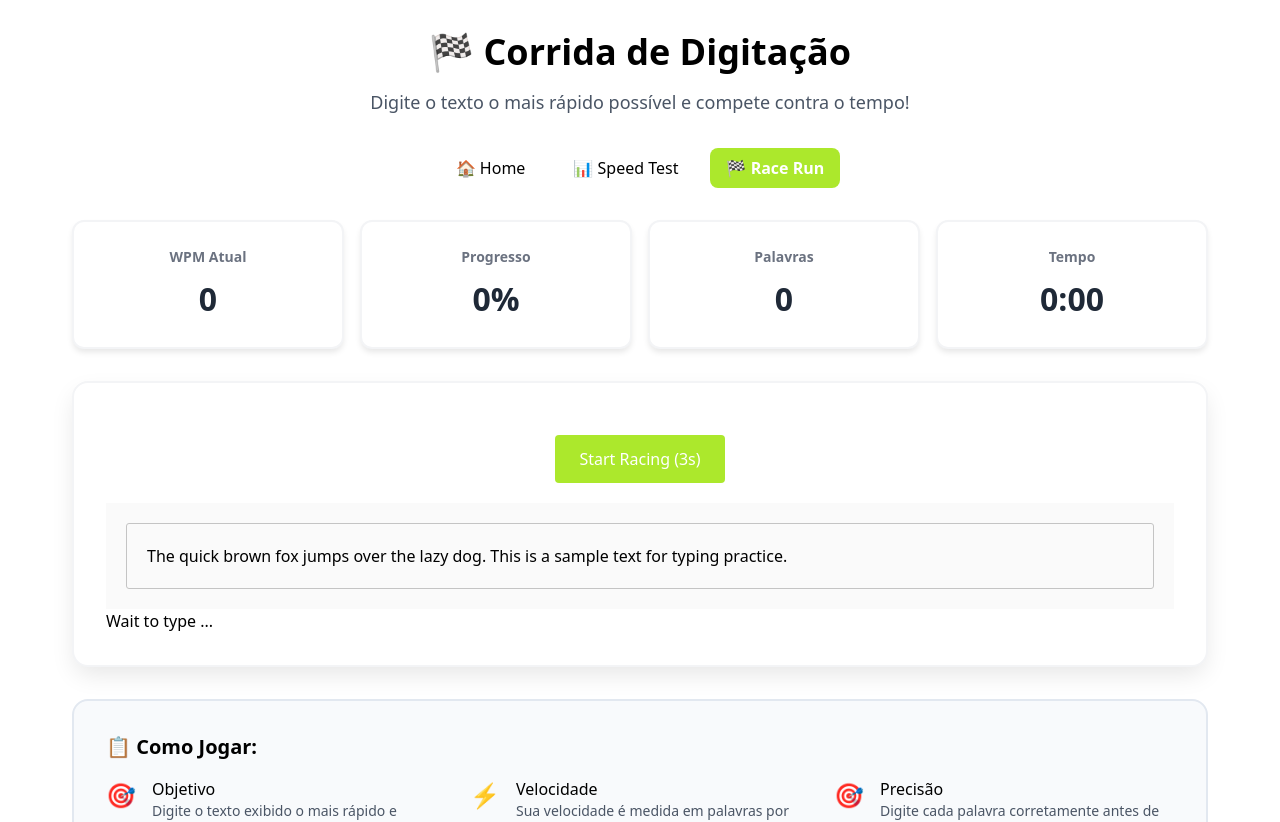
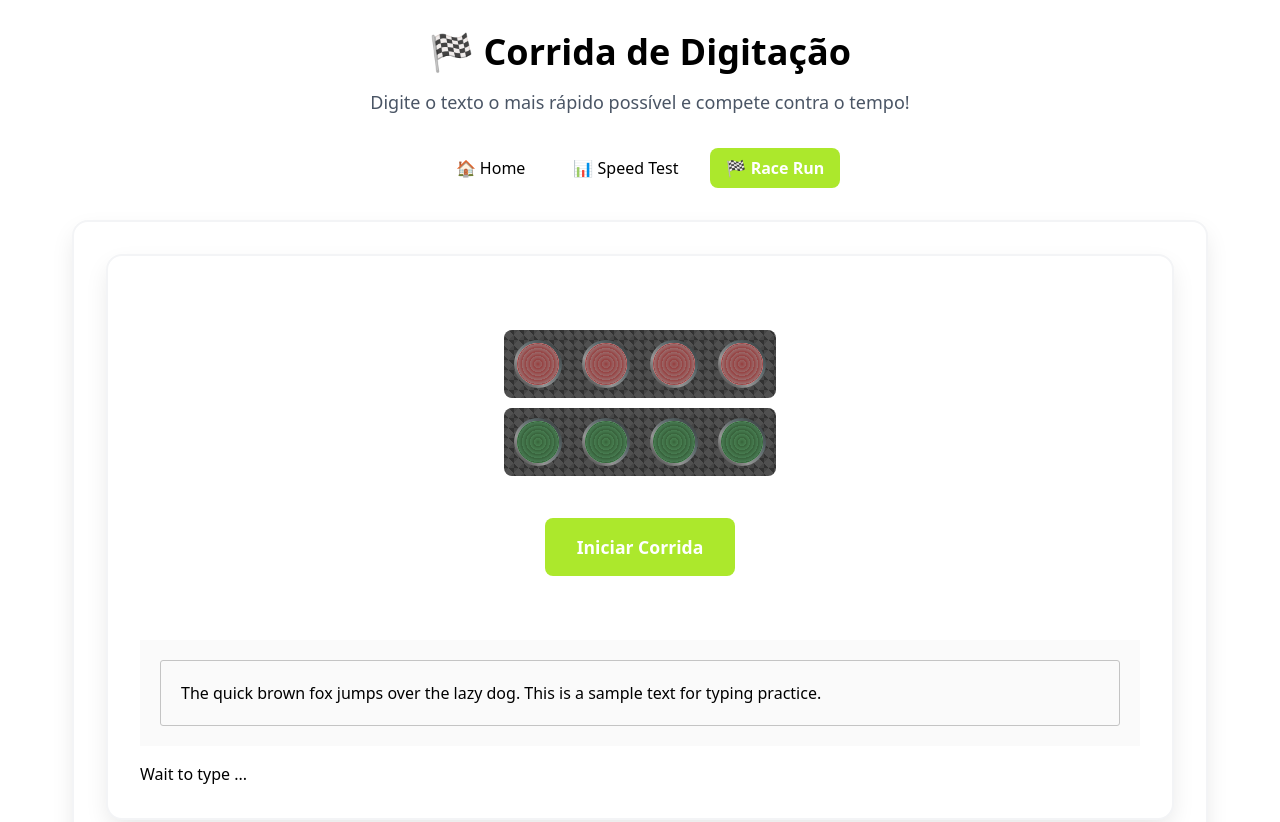
Before and after one commit to LuanComputacao/typetype, a Vue app: page /race-run in a window 1280 px wide. Shown: the top 822 px of the page. Built offline with nearby package versions, Linux system fonts and the light colour scheme; the HTML template or start-up script is replaced by a standard one.

Commit message:
feat: enhance Race component with pre-race semaphore and improved race state management

```diff
--- a/src/components/racing/Race.vue
+++ b/src/components/racing/Race.vue
@@ -1,13 +1,49 @@
 <template>
-    <div>
-        <div>
+    <div class="race-container">
+        <!-- Loading State -->
         <div v-if="racing.loading" class="run__loading-flag">
             <div>Loading text</div>
         </div>
-          <div v-else-if="!racing.started" class="countdown">
-            <button @click="startRacing" class="start-btn">Start Racing ({{ timer }}s)</button>
+
+        <!-- Pre-Race State with Semaphore -->
+        <div v-else-if="!racing.started" class="pre-race">
+            <div class="semaphore-container">
+                <SemaphoreLights :counter="semaphoreCounter" :max-counter="5" />
+            </div>
+            <div class="countdown">
+                <button @click="startCountdown" class="start-btn" :disabled="countdownRunning">
+                    {{ countdownRunning ? `Iniciando em ${timer}s` : 'Iniciar Corrida' }}
+                </button>
             </div>
         </div>
+
+        <!-- Race State -->
+        <div v-else class="race-active">
+            <!-- Speedometer -->
+            <div class="speedometer-container">
+                <SpeedometerDigital :velocity="currentWPM" :velocity-last-word="currentPartialWPM" />
+            </div>
+
+            <!-- Race Track with Car -->
+            <div class="racetrack-container">
+                <RaceTrack
+                    :lanes="1"
+                    track-height="120px"
+                    :cars="[{
+                        variant: 1,
+                        position: carPosition,
+                        lane: 1,
+                        speed: currentWPM,
+                        direction: 'right',
+                        size: 'medium',
+                        color: 'blue'
+                    }]"
+                />
+            </div>
+        </div>
+
+        <!-- Text Display and Input -->
+        <div class="typing-section">
             <QuoteBox
                 :text="quoteText"
                 :typed="typed"
@@ -21,6 +57,11 @@
                 @input="updateRacing"
                 @update="updateRacing"
             />
+            <div v-else class="race-completed">
+                <h2 class="text-2xl font-bold text-green-600">🎉 Corrida Finalizada!</h2>
+                <p class="text-lg">Velocidade final: {{ Math.round(me.wpm || 0) }} WPM</p>
+            </div>
+        </div>
     </div>
 </template>
 
@@ -28,6 +69,9 @@
 import { ref, computed, onMounted } from 'vue'
 import QuoteBox from '@/components/typing/QuoteBox.vue'
 import TypeBox from '@/components/typing/TypeBox.vue'
+import SemaphoreLights from '@/components/transit/SemaphoreLights.vue'
+import SpeedometerDigital from '@/components/driver/SpeedometerDigital.vue'
+import RaceTrack from '@/components/transit/RaceTrack.vue'
 // import RacingTracker from '@/components/RacingTracker.vue'
 // import CountDown from '@/components/for-racing/CountDown.vue'
 
@@ -62,6 +106,16 @@ const quoteText = ref('The quick brown fox jumps over the lazy dog. This is a sa
 const wordsTyped = ref(0)
 const lastWordTyped = ref('')
 
+// New reactive data for components
+const semaphoreCounter = ref(0)
+const countdownRunning = ref(false)
+const currentWPM = ref(0)
+const currentPartialWPM = ref(0)
+
+// Countdown interval
+let countdownInterval: ReturnType<typeof setInterval> | null = null
+let semaphoreInterval: ReturnType<typeof setInterval> | null = null
+
 const wordRegex = /[^ ]* ?/
 
 const me = ref<Racer>({
@@ -82,6 +136,10 @@ const racing = ref<Racing>({
 // Computed
 const typingDone = computed(() => {
   return quoteText.value === typed.value
+})
+
+const carPosition = computed(() => {
+  return me.value.progress
 })
 
 // Methods
@@ -108,12 +166,43 @@ const getWPM = () => {
 }
 
 const registerCurrentVelocity = () => {
-  me.value.wpm = getWPM()
-  me.value.wpmHistory?.push(getPartialWPM())
+  const wpm = getWPM()
+  const partialWPM = getPartialWPM()
+
+  me.value.wpm = wpm
+  me.value.wpmHistory?.push(partialWPM)
+
+  // Update reactive values for components
+  currentWPM.value = wpm
+  currentPartialWPM.value = partialWPM
+}
+
+const startCountdown = () => {
+  if (countdownRunning.value) return
+
+  countdownRunning.value = true
+  timer.value = 3
+
+  // Start semaphore animation
+  semaphoreInterval = setInterval(() => {
+    semaphoreCounter.value = (semaphoreCounter.value + 1) % 6
+  }, 500)
+
+  // Start countdown
+  countdownInterval = setInterval(() => {
+    timer.value--
+    if (timer.value <= 0) {
+      clearInterval(countdownInterval!)
+      clearInterval(semaphoreInterval!)
+      startRacing()
+    }
+  }, 1000)
 }
 
 const startRacing = () => {
   racing.value.started = true
+  countdownRunning.value = false
+  semaphoreCounter.value = 5 // Green light
   startTimer()
   startTyping()
 }
@@ -171,43 +260,112 @@ onMounted(() => {
 </script>
 
 <style lang="scss" scoped>
-.carbon {
-  width: 300px;
-  height: 300px;
+.race-container {
+  display: flex;
+  flex-direction: column;
+  gap: 2rem;
+  padding: 1rem;
 }
 
-.run {
-  &__loading-flag {
+.run__loading-flag {
   text-align: center;
-    padding: 20px;
+  padding: 2rem;
+  font-size: 1.2rem;
+  color: #6b7280;
+}
 
-    &__img {
-      height: 92px;
+.pre-race {
+  display: flex;
+  flex-direction: column;
+  align-items: center;
+  gap: 2rem;
+  padding: 2rem;
 }
-  }
+
+.semaphore-container {
+  display: flex;
+  justify-content: center;
 }
 
 .countdown {
   text-align: center;
-  padding: 20px;
 }
 
 .start-btn {
   background-color: #ace82c;
   color: white;
   border: none;
-  padding: 12px 24px;
-  font-size: 16px;
-  border-radius: 4px;
+  padding: 1rem 2rem;
+  font-size: 1.1rem;
+  font-weight: 600;
+  border-radius: 0.5rem;
   cursor: pointer;
+  transition: all 0.3s ease;
 
-  &:hover {
+  &:hover:not(:disabled) {
     background-color: #9bd327;
+    transform: translateY(-2px);
+  }
+
+  &:disabled {
+    opacity: 0.7;
+    cursor: not-allowed;
   }
 }
 
-.racing-panel {
+.race-active {
   display: flex;
-  flex-direction: row;
+  flex-direction: column;
+  gap: 1.5rem;
+}
+
+.speedometer-container {
+  display: flex;
+  justify-content: center;
+  padding: 1rem;
+  background: #f8fafc;
+  border-radius: 1rem;
+  border: 2px solid #e2e8f0;
+}
+
+.racetrack-container {
+  background: #f1f5f9;
+  padding: 1rem;
+  border-radius: 1rem;
+  border: 2px solid #cbd5e1;
+}
+
+.typing-section {
+  display: flex;
+  flex-direction: column;
+  gap: 1rem;
+}
+
+.race-completed {
+  text-align: center;
+  padding: 2rem;
+  background: #f0fdf4;
+  border: 2px solid #86efac;
+  border-radius: 1rem;
+
+  h2 {
+    margin-bottom: 0.5rem;
+  }
+
+  p {
+    color: #166534;
+  }
+}
+
+@media (max-width: 768px) {
+  .race-container {
+    padding: 0.5rem;
+    gap: 1rem;
+  }
+
+  .speedometer-container,
+  .racetrack-container {
+    padding: 0.5rem;
+  }
 }
 </style>
--- a/src/views/RaceRun.vue
+++ b/src/views/RaceRun.vue
@@ -12,28 +12,6 @@
         <router-link to="/" class="nav-link">🏠 Home</router-link>
         <router-link to="/speed-test" class="nav-link">📊 Speed Test</router-link>
         <span class="nav-link nav-link--active">🏁 Race Run</span>
-      </div>
-    </div>
-
-    <!-- Race Stats -->
-    <div class="race-stats mb-6">
-      <div class="stats-grid">
-        <div class="stat-card">
-          <h3 class="stat-label">WPM Atual</h3>
-          <p class="stat-value">{{ currentWPM }}</p>
-        </div>
-        <div class="stat-card">
-          <h3 class="stat-label">Progresso</h3>
-          <p class="stat-value">{{ currentProgress }}%</p>
-        </div>
-        <div class="stat-card">
-          <h3 class="stat-label">Palavras</h3>
-          <p class="stat-value">{{ wordsTyped }}</p>
-        </div>
-        <div class="stat-card">
-          <h3 class="stat-label">Tempo</h3>
-          <p class="stat-value">{{ formattedTime }}</p>
-        </div>
       </div>
     </div>
 
@@ -109,7 +87,7 @@
 </template>
 
 <script setup lang="ts">
-import { ref, computed, onMounted } from 'vue'
+import { ref, computed } from 'vue'
 import Race from '@/components/racing/Race.vue'
 
 interface RacerData {
@@ -120,31 +98,19 @@ interface RacerData {
   wpmHistory?: number[]
 }
 
-// Reactive state
-const currentWPM = ref(0)
-const currentProgress = ref(0)
-const wordsTyped = ref(0)
-const startTime = ref<number | null>(null)
-const elapsedTime = ref(0)
+// Reactive state for results only
 const showResults = ref(false)
-
-// Timer
-let timerInterval: ReturnType<typeof setInterval> | null = null
+const raceStats = ref<RacerData | null>(null)
 
 // Final stats for results
 const finalStats = ref({
   wpm: 0,
   words: 0,
-  time: '0:00'
+  time: '0:00',
+  progress: 0
 })
 
 // Computed properties
-const formattedTime = computed(() => {
-  const minutes = Math.floor(elapsedTime.value / 60)
-  const seconds = elapsedTime.value % 60
-  return `${minutes}:${seconds.toString().padStart(2, '0')}`
-})
-
 const performanceLevel = computed(() => {
   const wpm = finalStats.value.wpm
   if (wpm >= 60) return '🚀 Excepcional'
@@ -156,62 +122,30 @@ const performanceLevel = computed(() => {
 
 // Methods
 const handleRaceUpdate = (racer: RacerData) => {
-  currentWPM.value = Math.round(racer.wpm || 0)
-  currentProgress.value = Math.round(racer.progress)
-
-  // Start timer on first update
-  if (!startTime.value) {
-    startTime.value = Date.now()
-    startTimer()
-  }
-
-  // Count words (estimate based on progress)
-  wordsTyped.value = Math.floor(currentProgress.value / 5) // Rough estimate
+  raceStats.value = racer
 
   // Check if race is complete
-  if (currentProgress.value >= 100) {
+  if (racer.progress >= 100) {
     completeRace(racer)
   }
 }
 
-const startTimer = () => {
-  timerInterval = setInterval(() => {
-    if (startTime.value) {
-      elapsedTime.value = Math.floor((Date.now() - startTime.value) / 1000)
-    }
-  }, 1000)
-}
-
-const stopTimer = () => {
-  if (timerInterval) {
-    clearInterval(timerInterval)
-    timerInterval = null
-  }
-}
-
 const completeRace = (racer: RacerData) => {
-  stopTimer()
-
   finalStats.value = {
     wpm: Math.round(racer.wpm || 0),
-    words: wordsTyped.value,
-    time: formattedTime.value
+    words: Math.floor(racer.progress / 5), // Estimate words based on progress
+    time: '0:00', // Time will be calculated in Race component
+    progress: Math.round(racer.progress)
   }
 
-  showResults.value = true
+  setTimeout(() => {
+    showResults.value = true
+  }, 1000) // Show results after a brief delay
 }
 
 const restartRace = () => {
-  // Reset all stats
-  currentWPM.value = 0
-  currentProgress.value = 0
-  wordsTyped.value = 0
-  startTime.value = null
-  elapsedTime.value = 0
   showResults.value = false
-
-  // Stop timer if running
-  stopTimer()
+  raceStats.value = null
 
   // Reload the page to restart the race component
   window.location.reload()
@@ -220,13 +154,6 @@ const restartRace = () => {
 const closeResults = () => {
   showResults.value = false
 }
-
-// Cleanup on unmount
-onMounted(() => {
-  return () => {
-    stopTimer()
-  }
-})
 </script>
 
 <style lang="scss" scoped>
@@ -264,45 +191,6 @@ onMounted(() => {
     color: white;
     font-weight: 600;
   }
-}
-
-.race-stats {
-  margin-bottom: 2rem;
-}
-
-.stats-grid {
-  display: grid;
-  grid-template-columns: repeat(auto-fit, minmax(200px, 1fr));
-  gap: 1rem;
-}
-
-.stat-card {
-  background: white;
-  padding: 1.5rem;
-  border-radius: 0.75rem;
-  box-shadow: 0 4px 6px -1px rgba(0, 0, 0, 0.1);
-  text-align: center;
-  border: 2px solid #f3f4f6;
-  transition: all 0.3s ease;
-
-  &:hover {
-    border-color: #ace82c;
-    transform: translateY(-2px);
-  }
-}
-
-.stat-label {
-  font-size: 0.875rem;
-  color: #6b7280;
-  margin-bottom: 0.5rem;
-  font-weight: 600;
-}
-
-.stat-value {
-  font-size: 2rem;
-  font-weight: bold;
-  color: #1f2937;
-  margin: 0;
 }
 
 .race-container {
```
Lines whose indentation alone changed are shown as unchanged.
